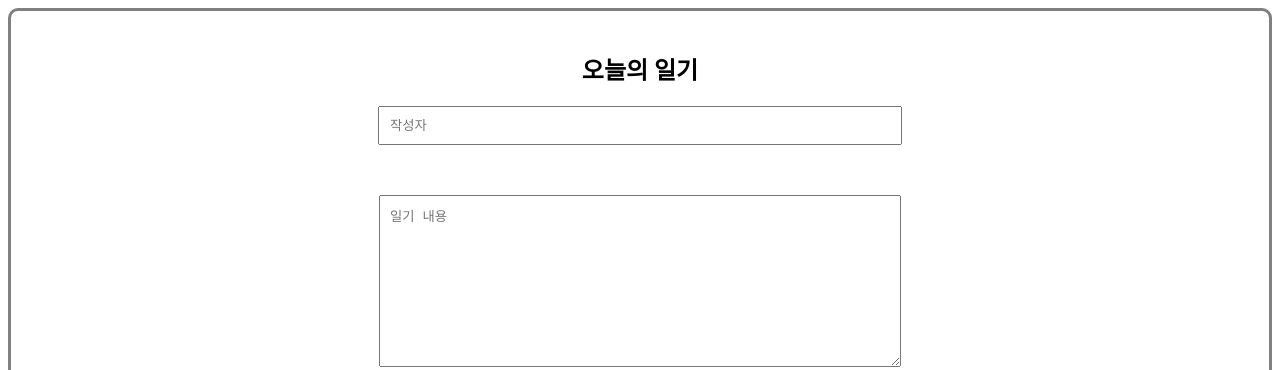
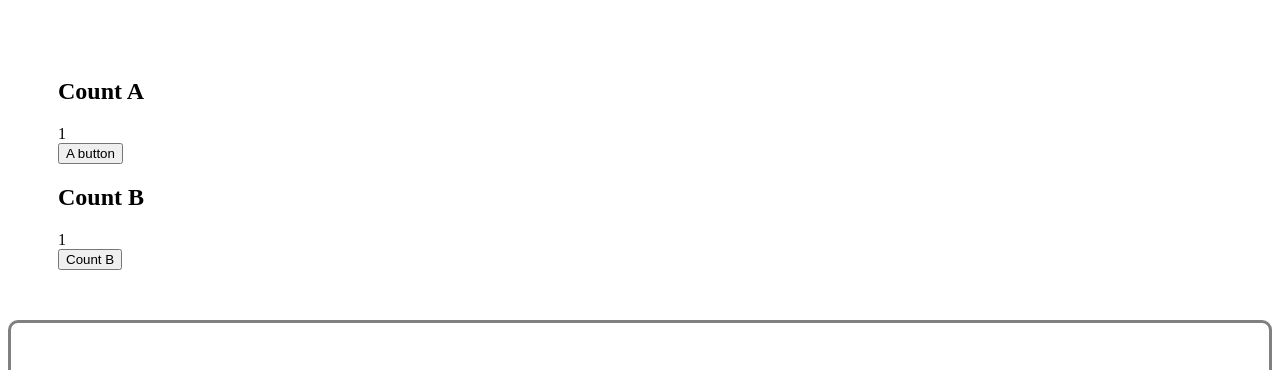
Before and after one commit to JihooDev/React_Pratice, a React (Create React App) app: page / in a window 1280 px wide. Shown: the top 370 px of the page. Built offline with nearby package versions, Linux system fonts and the light colour scheme; no server answers.

Commit message:
React.memo

```diff
--- a/src/App.jsx
+++ b/src/App.jsx
@@ -1,6 +1,7 @@
 import React, { useEffect, useMemo, useRef, useState } from 'react';
 import DiaryEditor from './DiaryEditor';
 import DiaryList from './DiaryList';
+import OptimizeTest from './ReactMemo/OptimizeTest2';
 
 export default function App() {
 	const [data, setData] = useState([]);
@@ -63,8 +64,6 @@ export default function App() {
 	};
 
 	const getDiaryAnalysis = useMemo(() => {
-		console.log('일기 분석 시작');
-
 		// 감정점수가 3,4,5 이면 기분이 좋은 것으로 판단
 		const goodCount = data.filter(it => it.emotion >= 3).length; //(기분좋음) filter 로 3 이하인 데이터들은 걸러줌
 		const badCount = data.length - goodCount; // (기분나쁨) 전체의 데이터에 3이하를 걸러준 데이터를 빼줌
@@ -82,6 +81,7 @@ export default function App() {
 
 	return (
 		<div className="App">
+			<OptimizeTest />
 			<DiaryEditor onCreate={onCreate} />
 			<div>전체일기 : {data.length}</div>
 			<div>기분 좋은 일기 갯수 : {goodCount}</div>
--- /dev/null
+++ b/src/ReactMemo/OptimizeTest2.jsx
@@ -0,0 +1,60 @@
+import React, { useState, useEffect } from 'react';
+
+const CounterA = React.memo(({ count }) => {
+	useEffect(() => {
+		console.log(`counterA update = ${count}`);
+	});
+	return <div>{count}</div>;
+});
+
+const CounterB = React.memo(({ obj }) => {
+	useEffect(() => {
+		console.log(`counterB update = ${obj.count}`);
+	});
+	return <div>{obj.count}</div>;
+});
+
+export default function OptimizeTest() {
+	const [count, setCount] = useState(1);
+	const [obj, setObj] = useState({
+		count: 1,
+	});
+
+	const areEqual = (prevProps, nextProps) => {
+		if (prevProps.obj.count === nextProps.obj.count) {
+			return true; // 이전과 현재의 Props 가 일치하다 -> 리렌더링을 일으키지 않음
+		}
+		return false; // 이전과 현재의 Props 이 다르다 -> 리렌더링을 일으킴
+	};
+
+	const MemoizedCounterB = React.memo(CounterB, areEqual);
+
+	return (
+		<div style={{ padding: 50 }}>
+			<div>
+				<h2>Count A</h2>
+				<CounterA count={count} />
+				<button
+					onClick={() => {
+						setCount(count);
+					}}
+				>
+					A button
+				</button>
+			</div>
+			<div>
+				<h2>Count B</h2>
+				<MemoizedCounterB obj={obj} />
+				<button
+					onClick={() => {
+						setObj({
+							count: obj.count,
+						});
+					}}
+				>
+					Count B
+				</button>
+			</div>
+		</div>
+	);
+}
```
Also changed, not shown: src/ReactMemo/OptimizeTest1.jsx (added, +37 -0 lines).
